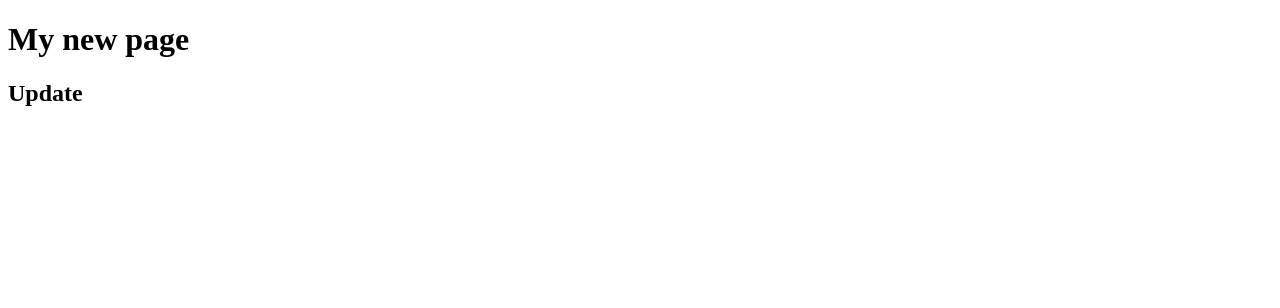
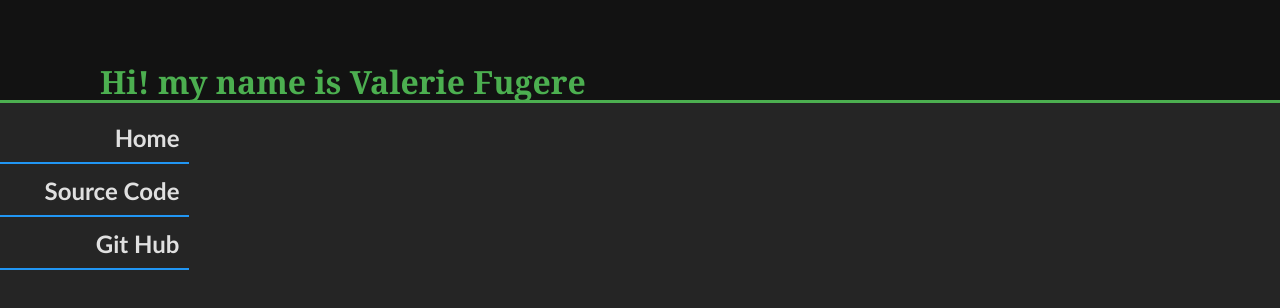
Before and after one commit to vafugere/vafugere.github.io, a plain HTML site: page index.html in a window 1280 px wide. Drawn offline with Linux system fonts and the light colour scheme.

Commit message:
Updated index.html

```diff
--- a/index.html
+++ b/index.html
@@ -3,9 +3,23 @@
     <head>
         <meta charset="UTF-8">
         <title>Valerie Fugere</title>
+        <link rel="stylesheet" href="style.css">
     </head>
     <body>
-        <h1>My new page</h1>
-        <h2>Update</h2>
+        <header>
+            <div class="name">
+                Hi! my name is Valerie Fugere
+            </div>
+        </header>
+        <main>
+            <div class="side">
+                <a href="#" class="box-link">Home</a>
+                <a href="#" class="box-link">Source Code</a>
+                <a href="#" class="box-link">Git Hub</a>
+            </div>
+            <div class="main">
+
+            </div>
+        </main>
     </body>
 </html>
```
